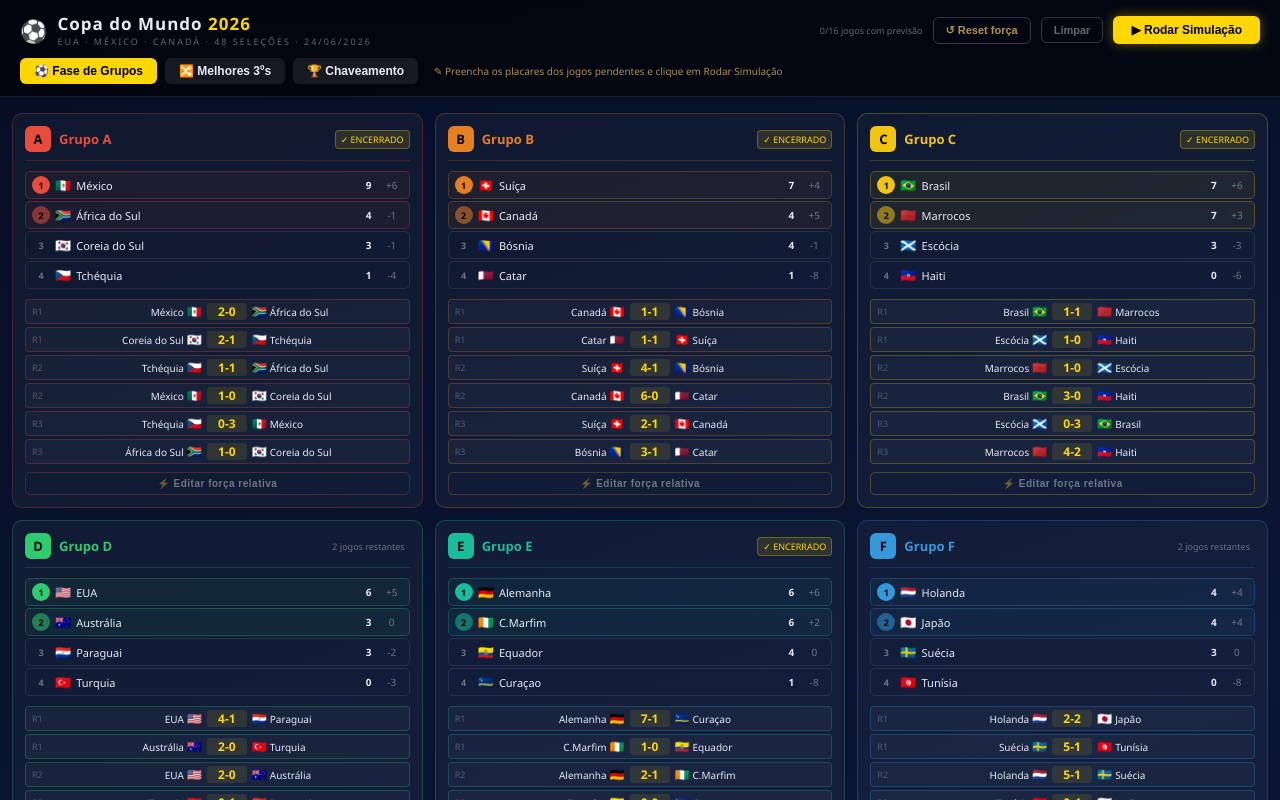
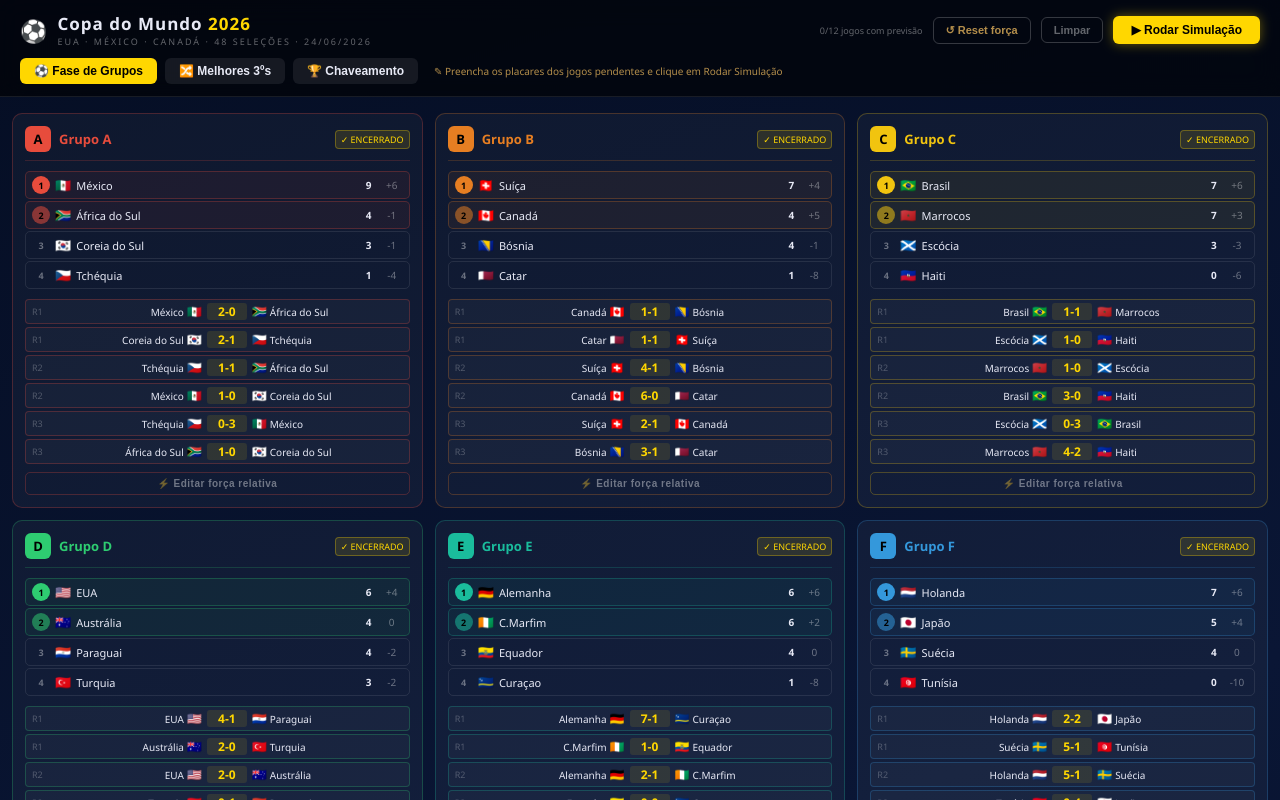
Before and after one commit to alexlaflor/simuladorCopa2026, a React (Vite) app: page / in a window 1280 px wide. Shown: the top 800 px of the page. Built offline with nearby package versions, Linux system fonts and the light colour scheme.

Commit message:
Update App.jsx

```diff
--- a/src/App.jsx
+++ b/src/App.jsx
@@ -9,9 +9,9 @@ const GROUPS={
   A:{name:"Grupo A",teams:["MEX","KOR","CZE","RSA"],matches:[{r:1,h:"MEX",a:"RSA",hs:2,as:0,done:true},{r:1,h:"KOR",a:"CZE",hs:2,as:1,done:true},{r:2,h:"CZE",a:"RSA",hs:1,as:1,done:true},{r:2,h:"MEX",a:"KOR",hs:1,as:0,done:true},{r:3,h:"CZE",a:"MEX",hs:0,as:3,done:true},{r:3,h:"RSA",a:"KOR",hs:1,as:0,done:true}]},
   B:{name:"Grupo B",teams:["CAN","SUI","BIH","QAT"],matches:[{r:1,h:"CAN",a:"BIH",hs:1,as:1,done:true},{r:1,h:"QAT",a:"SUI",hs:1,as:1,done:true},{r:2,h:"SUI",a:"BIH",hs:4,as:1,done:true},{r:2,h:"CAN",a:"QAT",hs:6,as:0,done:true},{r:3,h:"SUI",a:"CAN",hs:2,as:1,done:true},{r:3,h:"BIH",a:"QAT",hs:3,as:1,done:true}]},
   C:{name:"Grupo C",teams:["BRA","MAR","SCO","HAI"],matches:[{r:1,h:"BRA",a:"MAR",hs:1,as:1,done:true},{r:1,h:"SCO",a:"HAI",hs:1,as:0,done:true},{r:2,h:"MAR",a:"SCO",hs:1,as:0,done:true},{r:2,h:"BRA",a:"HAI",hs:3,as:0,done:true},{r:3,h:"SCO",a:"BRA",hs:0,as:3,done:true},{r:3,h:"MAR",a:"HAI",hs:4,as:2,done:true}]},
-  D:{name:"Grupo D",teams:["USA","AUS","PAR","TUR"],matches:[{r:1,h:"USA",a:"PAR",hs:4,as:1,done:true},{r:1,h:"AUS",a:"TUR",hs:2,as:0,done:true},{r:2,h:"USA",a:"AUS",hs:2,as:0,done:true},{r:2,h:"TUR",a:"PAR",hs:0,as:1,done:true},{r:3,h:"TUR",a:"USA",hs:null,as:null,done:false},{r:3,h:"PAR",a:"AUS",hs:null,as:null,done:false}]},
+  D:{name:"Grupo D",teams:["USA","AUS","PAR","TUR"],matches:[{r:1,h:"USA",a:"PAR",hs:4,as:1,done:true},{r:1,h:"AUS",a:"TUR",hs:2,as:0,done:true},{r:2,h:"USA",a:"AUS",hs:2,as:0,done:true},{r:2,h:"TUR",a:"PAR",hs:0,as:1,done:true},{r:3,h:"TUR",a:"USA",hs:3,as:2,done:true},{r:3,h:"PAR",a:"AUS",hs:0,as:0,done:true}]},
   E:{name:"Grupo E",teams:["GER","CIV","ECU","CUR"],matches:[{r:1,h:"GER",a:"CUR",hs:7,as:1,done:true},{r:1,h:"CIV",a:"ECU",hs:1,as:0,done:true},{r:2,h:"GER",a:"CIV",hs:2,as:1,done:true},{r:2,h:"ECU",a:"CUR",hs:0,as:0,done:true},{r:3,h:"ECU",a:"GER",hs:2,as:1,done:true},{r:3,h:"CUR",a:"CIV",hs:0,as:2,done:true}]},
-  F:{name:"Grupo F",teams:["NED","JPN","SWE","TUN"],matches:[{r:1,h:"NED",a:"JPN",hs:2,as:2,done:true},{r:1,h:"SWE",a:"TUN",hs:5,as:1,done:true},{r:2,h:"NED",a:"SWE",hs:5,as:1,done:true},{r:2,h:"TUN",a:"JPN",hs:0,as:4,done:true},{r:3,h:"JPN",a:"SWE",hs:null,as:null,done:false},{r:3,h:"TUN",a:"NED",hs:null,as:null,done:false}]},
+  F:{name:"Grupo F",teams:["NED","JPN","SWE","TUN"],matches:[{r:1,h:"NED",a:"JPN",hs:2,as:2,done:true},{r:1,h:"SWE",a:"TUN",hs:5,as:1,done:true},{r:2,h:"NED",a:"SWE",hs:5,as:1,done:true},{r:2,h:"TUN",a:"JPN",hs:0,as:4,done:true},{r:3,h:"JPN",a:"SWE",hs:1,as:1,done:true},{r:3,h:"TUN",a:"NED",hs:1,as:3,done:true}]},
   G:{name:"Grupo G",teams:["EGY","BEL","IRN","NZL"],matches:[{r:1,h:"BEL",a:"EGY",hs:1,as:1,done:true},{r:1,h:"IRN",a:"NZL",hs:2,as:2,done:true},{r:2,h:"BEL",a:"IRN",hs:0,as:0,done:true},{r:2,h:"EGY",a:"NZL",hs:3,as:1,done:true},{r:3,h:"EGY",a:"IRN",hs:null,as:null,done:false},{r:3,h:"NZL",a:"BEL",hs:null,as:null,done:false}]},
   H:{name:"Grupo H",teams:["ESP","URU","CPV","KSA"],matches:[{r:1,h:"ESP",a:"CPV",hs:0,as:0,done:true},{r:1,h:"KSA",a:"URU",hs:1,as:1,done:true},{r:2,h:"ESP",a:"KSA",hs:4,as:0,done:true},{r:2,h:"URU",a:"CPV",hs:2,as:2,done:true},{r:3,h:"CPV",a:"KSA",hs:null,as:null,done:false},{r:3,h:"URU",a:"ESP",hs:null,as:null,done:false}]},
   I:{name:"Grupo I",teams:["FRA","NOR","SEN","IRQ"],matches:[{r:1,h:"FRA",a:"SEN",hs:3,as:1,done:true},{r:1,h:"NOR",a:"IRQ",hs:4,as:1,done:true},{r:2,h:"FRA",a:"IRQ",hs:3,as:0,done:true},{r:2,h:"NOR",a:"SEN",hs:3,as:2,done:true},{r:3,h:"NOR",a:"FRA",hs:null,as:null,done:false},{r:3,h:"SEN",a:"IRQ",hs:null,as:null,done:false}]},
```
